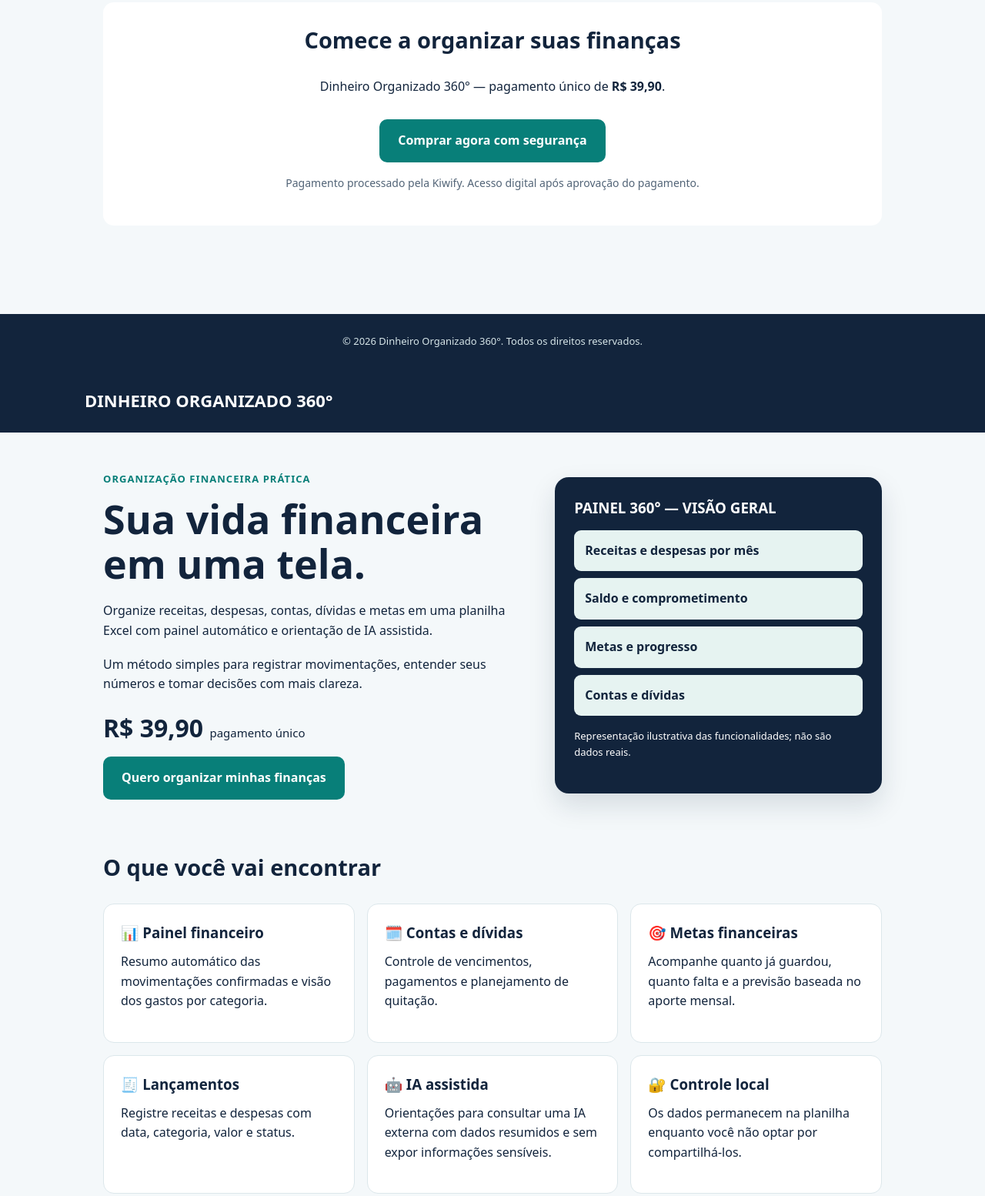
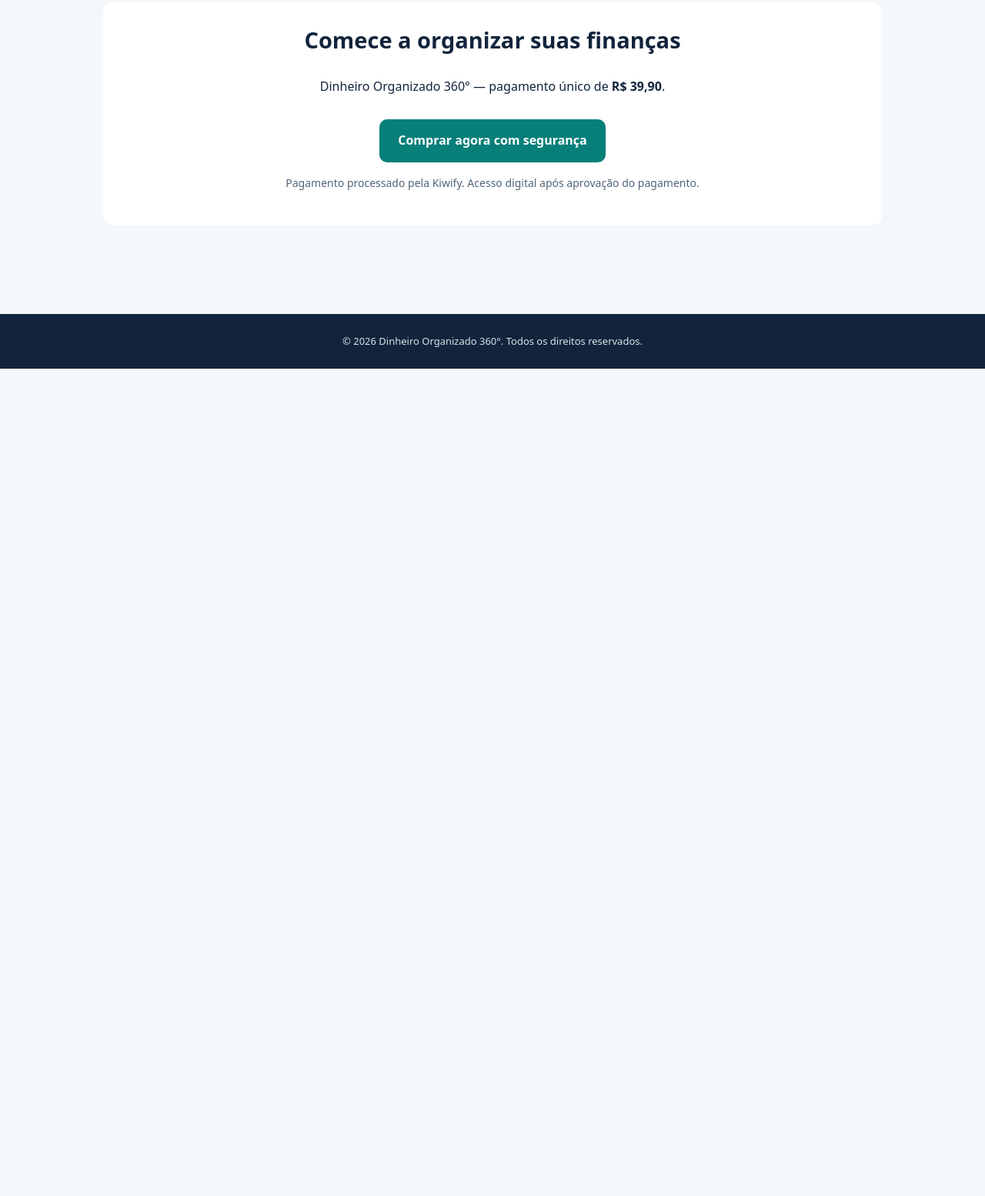
Before and after one commit to nader0311/dinheiro-organizado-360-site, a plain HTML site: page index.html in a window 1280 px wide. Shown: the part 1541-3095 px from the top of the page at 77% size. After the commit the page ends 2020 px from the top, so only its background shows below. Drawn offline with Linux system fonts and the light colour scheme.

Commit message:
fix: remove duplicate HTML document from sales page

```diff
--- a/index.html
+++ b/index.html
@@ -61,67 +61,4 @@ footer{text-align:center;background:var(--navy);color:#d6e5e8;padding:25px;font-
 <p class="note" style="margin-top:16px">Pagamento processado pela Kiwify. Acesso digital após aprovação do pagamento.</p>
 </section>
 </main><footer>© 2026 Dinheiro Organizado 360°. Todos os direitos reservados.</footer>
-</body></html><!doctype html>
-<html lang="pt-BR">
-<head>
-<meta charset="utf-8"><meta name="viewport" content="width=device-width,initial-scale=1">
-<meta name="description" content="Dinheiro Organizado 360°: planilha de organização financeira com painel, metas, contas e orientação de IA assistida.">
-<title>Dinheiro Organizado 360° | Controle suas finanças</title>
-<style>
-:root{--navy:#12243c;--teal:#087f79;--cream:#fff1c9;--bg:#f4f8fa}
-*{box-sizing:border-box}body{margin:0;font:16px/1.6 system-ui,-apple-system,Segoe UI,sans-serif;color:var(--navy);background:var(--bg)}
-header{background:var(--navy);color:white;padding:24px max(24px,calc((100vw - 1060px)/2));font-weight:800;font-size:22px}
-main{max-width:1060px;margin:auto;padding:50px 24px}.hero{display:grid;grid-template-columns:1.3fr 1fr;gap:35px;align-items:center}
-h1{font-size:clamp(32px,5vw,52px);line-height:1.12;margin:12px 0 20px}h2{font-size:29px;margin-top:0}
-p{margin:0 0 18px}.tag{color:var(--teal);font-weight:800;letter-spacing:.08em;text-transform:uppercase;font-size:13px}
-.btn{display:inline-block;background:var(--teal);color:#fff;text-decoration:none;padding:15px 24px;border-radius:10px;font-weight:800;margin-top:12px}
-.btn:hover{filter:brightness(.9)}.price{font-size:32px;font-weight:850;margin:18px 0 0}
-.panel{background:var(--navy);color:white;border-radius:18px;padding:25px;box-shadow:0 15px 35px #12243c22}
-.panel h3{margin:0 0 14px}.metric{background:#e6f3f1;color:var(--navy);border-radius:9px;padding:14px;margin:9px 0;font-weight:700}
-section{margin:65px 0}.cards{display:grid;grid-template-columns:repeat(3,1fr);gap:16px}.card{background:white;border:1px solid #dce7eb;border-radius:14px;padding:22px}
-.card h3{margin:0 0 10px}.note{font-size:14px;color:#526477}.faq{background:white;padding:26px;border-radius:14px}
-footer{text-align:center;background:var(--navy);color:#d6e5e8;padding:25px;font-size:13px}
-@media(max-width:760px){.hero{grid-template-columns:1fr}.cards{grid-template-columns:1fr}main{padding-top:30px}}
-</style>
-</head>
-<body>
-<header>DINHEIRO ORGANIZADO 360°</header>
-<main>
-<div class="hero">
-<div><div class="tag">Organização financeira prática</div>
-<h1>Sua vida financeira em uma tela.</h1>
-<p>Organize receitas, despesas, contas, dívidas e metas em uma planilha Excel com painel automático e orientação de IA assistida.</p>
-<p>Um método simples para registrar movimentações, entender seus números e tomar decisões com mais clareza.</p>
-<div class="price">R$ 39,90 <small style="font-size:15px;font-weight:500">pagamento único</small></div>
-<a class="btn" href="https://pay.kiwify.com.br/GcMQyZo" target="_blank" rel="noopener noreferrer">Quero organizar minhas finanças</a>
-</div>
-<div class="panel"><h3>PAINEL 360° — VISÃO GERAL</h3>
-<div class="metric">Receitas e despesas por mês</div>
-<div class="metric">Saldo e comprometimento</div>
-<div class="metric">Metas e progresso</div>
-<div class="metric">Contas e dívidas</div>
-<p style="font-size:13px;margin-top:16px">Representação ilustrativa das funcionalidades; não são dados reais.</p>
-</div>
-</div>
-<section><h2>O que você vai encontrar</h2><div class="cards">
-<div class="card"><h3>📊 Painel financeiro</h3><p>Resumo automático das movimentações confirmadas e visão dos gastos por categoria.</p></div>
-<div class="card"><h3>🗓️ Contas e dívidas</h3><p>Controle de vencimentos, pagamentos e planejamento de quitação.</p></div>
-<div class="card"><h3>🎯 Metas financeiras</h3><p>Acompanhe quanto já guardou, quanto falta e a previsão baseada no aporte mensal.</p></div>
-<div class="card"><h3>🧾 Lançamentos</h3><p>Registre receitas e despesas com data, categoria, valor e status.</p></div>
-<div class="card"><h3>🤖 IA assistida</h3><p>Orientações para consultar uma IA externa com dados resumidos e sem expor informações sensíveis.</p></div>
-<div class="card"><h3>🔐 Controle local</h3><p>Os dados permanecem na planilha enquanto você não optar por compartilhá-los.</p></div>
-</div></section>
-<section class="faq"><h2>Como funciona?</h2>
-<p><strong>Preciso instalar algum aplicativo?</strong> Você precisa de uma versão compatível do Microsoft Excel para utilizar a planilha.</p>
-<p><strong>A IA é automática?</strong> Não. A IA assistida funciona por meio de instruções e consultas feitas voluntariamente a um serviço externo. A planilha não envia seus dados automaticamente.</p>
-<p><strong>É uma assinatura?</strong> Não. O valor anunciado é de pagamento único.</p>
-<p class="note">Este produto é uma ferramenta de organização pessoal, não uma promessa de economia, rendimento ou aconselhamento financeiro individualizado.</p>
-</section>
-<section id="comprar" class="faq" style="text-align:center">
-<h2>Comece a organizar suas finanças</h2>
-<p>Dinheiro Organizado 360° — pagamento único de <strong>R$ 39,90</strong>.</p>
-<a class="btn" href="https://pay.kiwify.com.br/GcMQyZo" target="_blank" rel="noopener noreferrer">Comprar agora com segurança</a>
-<p class="note" style="margin-top:16px">Pagamento processado pela Kiwify. Acesso digital após aprovação do pagamento.</p>
-</section>
-</main><footer>© 2026 Dinheiro Organizado 360°. Todos os direitos reservados.</footer>
 </body></html>
```
